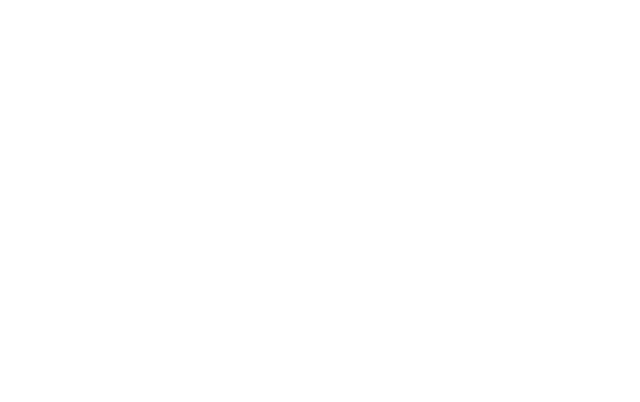
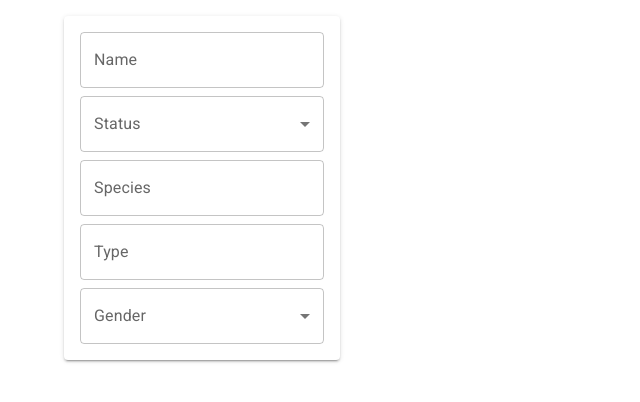
Before and after one commit to loktev-d/elfsight-test, a React (Create React App) app: page / in a window 1280 px wide. Shown: the top 402 px of the page, without its empty margins (0-640 px from the left). Built offline with nearby package versions, Linux system fonts and the light colour scheme.

Commit message:
Add Filter component

```diff
--- a/src/App.jsx
+++ b/src/App.jsx
@@ -1,12 +1,17 @@
 import Container from "@mui/material/Container";
 import Grid from "@mui/material/Grid";
+import { css } from "@mui/material/styles";
+
+import Filter from "./Filter";
 
 export default function App() {
   return (
-    <Container maxWidth="lg">
+    <Container maxWidth="lg" sx={{ pt: 2 }}>
       <Grid container spacing={2}>
-        <Grid item xs={4}></Grid>
-        <Grid item xs={8}></Grid>
+        <Grid item xs={3}>
+          <Filter />
+        </Grid>
+        <Grid item xs={9}></Grid>
       </Grid>
     </Container>
   );
--- /dev/null
+++ b/src/Filter.jsx
@@ -0,0 +1,50 @@
+import Paper from "@mui/material/Paper";
+import TextField from "@mui/material/TextField";
+import Select from "@mui/material/Select";
+import MenuItem from "@mui/material/MenuItem";
+import Stack from "@mui/material/Stack";
+import FormControl from "@mui/material/FormControl";
+import InputLabel from "@mui/material/InputLabel";
+
+const statusItems = [
+  { name: "Any", value: "" },
+  { name: "Alive", value: "alive" },
+  { name: "Dead", value: "dead" },
+  { name: "Unknown", value: "unknown" },
+];
+
+const genderItems = [
+  { name: "Any", value: "" },
+  { name: "Female", value: "female" },
+  { name: "Male", value: "male" },
+  { name: "Genderless", value: "genderless" },
+  { name: "Unknown", value: "unknown" },
+];
+
+export default function Filter() {
+  return (
+    <Paper elevation={2} sx={{ p: 2 }}>
+      <Stack spacing={1}>
+        <TextField label="Name" />
+        <FormControl>
+          <InputLabel id="status-label">Status</InputLabel>
+          <Select label="Status" labelId="status-label" value="">
+            {statusItems.map((item) => (
+              <MenuItem value={item.value}>{item.name}</MenuItem>
+            ))}
+          </Select>
+        </FormControl>
+        <TextField label="Species" />
+        <TextField label="Type" />
+        <FormControl>
+          <InputLabel id="gender-label">Gender</InputLabel>
+          <Select label="Gender" labelId="gender-label" value="">
+            {genderItems.map((item) => (
+              <MenuItem value={item.value}>{item.name}</MenuItem>
+            ))}
+          </Select>
+        </FormControl>
+      </Stack>
+    </Paper>
+  );
+}
```
